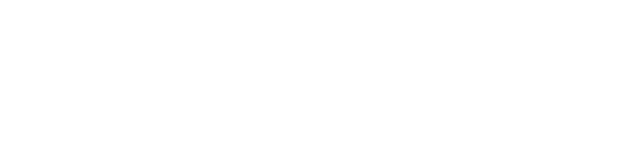
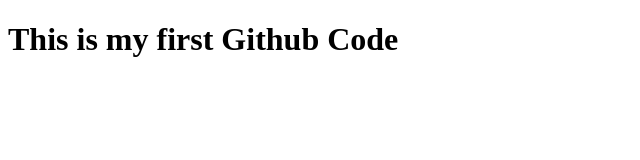
Before and after one commit to 1834902553/second-repo, a plain HTML site: page index.html in a window 1280 px wide. Shown: the whole page, without its empty margins (0-640 px from the left). Drawn offline with Linux system fonts and the light colour scheme.

Commit message:
first commit

```diff
--- a/index.html
+++ b/index.html
@@ -7,6 +7,7 @@
     <title>second github repo</title>
 </head>
 <body>
+    <h1>This is my first Github Code</h1>
 
 </body>
 </html>
```
